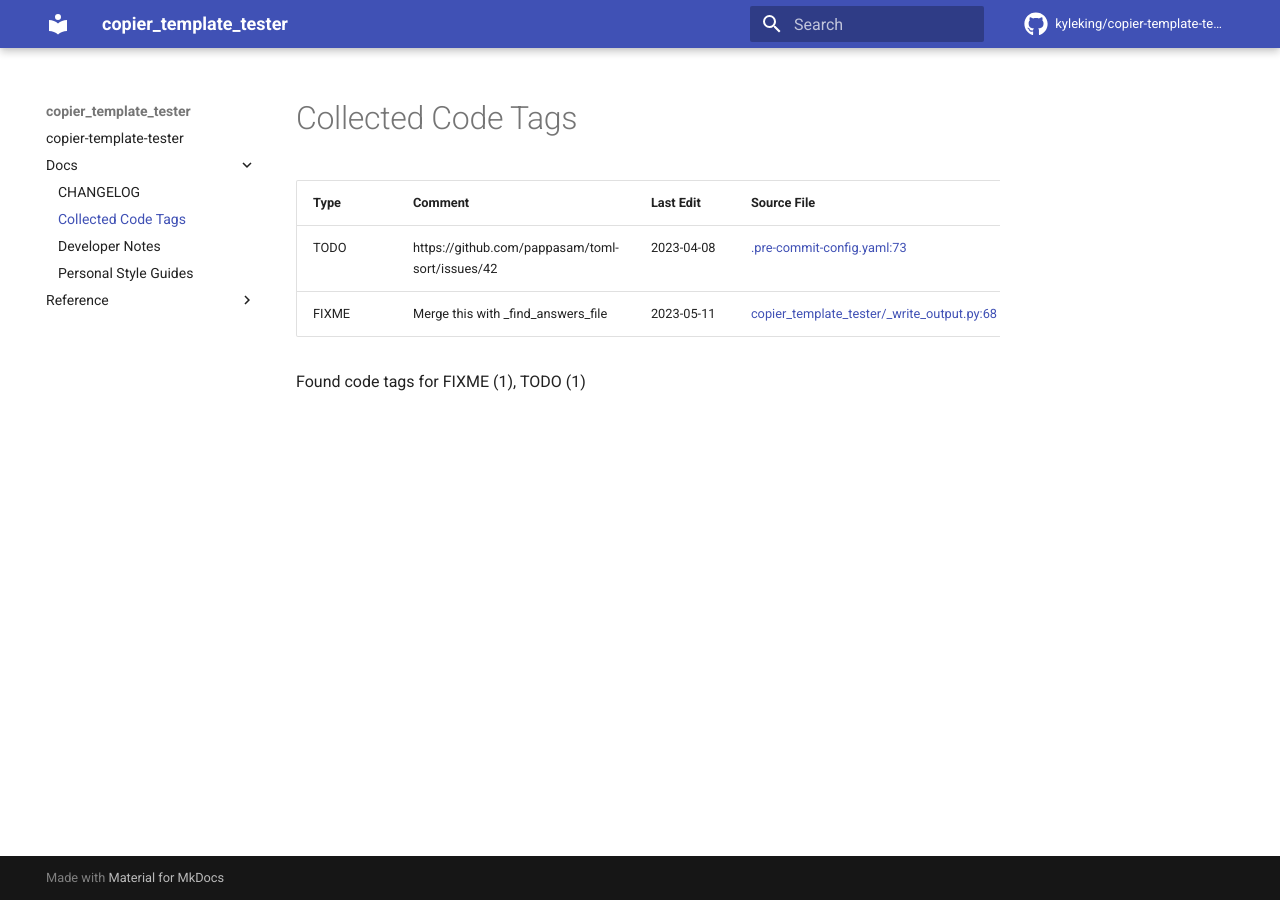
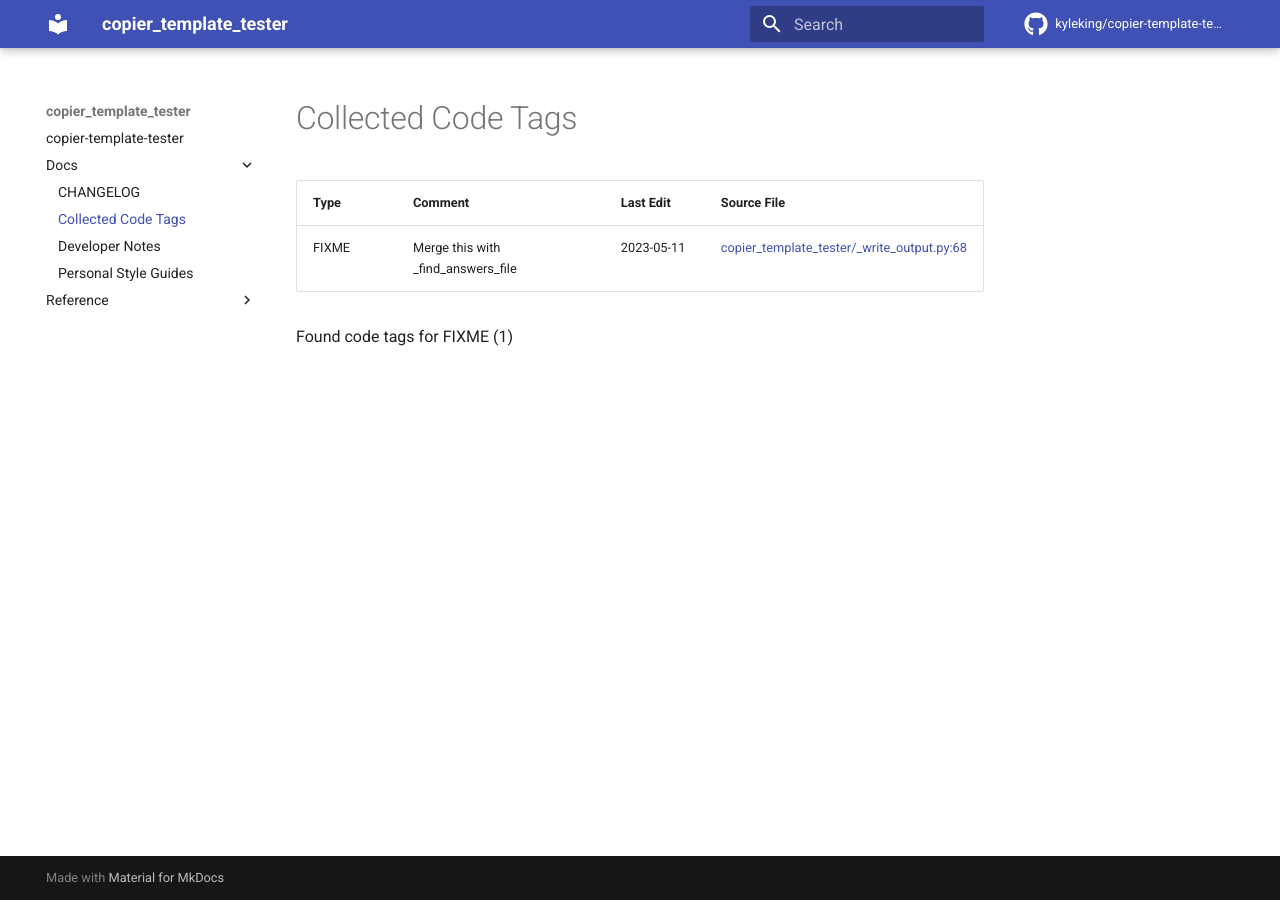
Before and after one commit to KyleKing/copier-template-tester, an MkDocs documentation site: the page built from docs/docs/CODE_TAG_SUMMARY.md, in a window 1280 px wide. Built offline with MkDocs 1.6.1 and Material for MkDocs 9.7.7, drawn with Linux system fonts in a browser that asks for light colours; comment, search, counter and statistics services are not loaded.

Commit message:
build: copier update

```diff
--- a/.copier-answers.yml
+++ b/.copier-answers.yml
@@ -2,7 +2,7 @@
 # Answer file maintained by Copier for: https://github.com/KyleKing/calcipy_template
 # DO NOT MODIFY THIS FILE. Edit by re-running copier and changing responses to the questions
 # Check into version control.
-_commit: 1.5.0
+_commit: 1.6.3
 _src_path: gh:KyleKing/calcipy_template
 author_email: dev.act.kyle@gmail.com
 author_name: Kyle King
@@ -12,7 +12,6 @@
 development_branch: main
 doc_dir: docs
 extends_calcipy: false
-include_adrs: false
 install_extras: ''
 minimum_python: 3.10.5
 minimum_python_short: '3.10'
--- a/.pre-commit-config.yaml
+++ b/.pre-commit-config.yaml
@@ -69,9 +69,8 @@
     rev: v0.23.1
     hooks:
       - id: toml-sort-fix
-        args: [--in-place, --all, --trailing-comma-inline-array]
-        # TODO: https://github.com/pappasam/toml-sort/issues/42
-        exclude: poetry\.lock|pyproject\.toml
+        args: [--in-place, --all, --trailing-comma-inline-array, --sort-first=python]
+        exclude: poetry\.lock
   - repo: https://github.com/MarcoGorelli/absolufy-imports
     rev: v0.3.1
     hooks:
--- a/docs/docs/CODE_TAG_SUMMARY.md
+++ b/docs/docs/CODE_TAG_SUMMARY.md
@@ -1,10 +1,9 @@
 # Collected Code Tags
 
-| Type   | Comment                                         | Last Edit   | Source File                                                                                                                                                                                 |
-|--------|-------------------------------------------------|-------------|---------------------------------------------------------------------------------------------------------------------------------------------------------------------------------------------|
-| TODO   | https://github.com/pappasam/toml-sort/issues/42 | 2023-04-08  | [.pre-commit-config.yaml:73](https://github.com/KyleKing/copier-template-tester/blame/afbed9ffee8e9a7240efcfce30616efe814e71b0/.pre-commit-config.yaml#L73)                                 |
-| FIXME  | Merge this with _find_answers_file              | 2023-05-11  | [copier_template_tester/_write_output.py:68](https://github.com/KyleKing/copier-template-tester/blame/fa7a0b287888b6f7a281326c8d5e9331334d6bfe/copier_template_tester/_write_output.py#L68) |
+| Type   | Comment                            | Last Edit   | Source File                                                                                                                                                                                 |
+|--------|------------------------------------|-------------|---------------------------------------------------------------------------------------------------------------------------------------------------------------------------------------------|
+| FIXME  | Merge this with _find_answers_file | 2023-05-11  | [copier_template_tester/_write_output.py:68](https://github.com/KyleKing/copier-template-tester/blame/404c7e7bb12ecc2fbc74c5de2ca16eb079de131a/copier_template_tester/_write_output.py#L68) |
 
-Found code tags for FIXME (1), TODO (1)
+Found code tags for FIXME (1)
 
 <!-- calcipy_skip_tags -->
```
